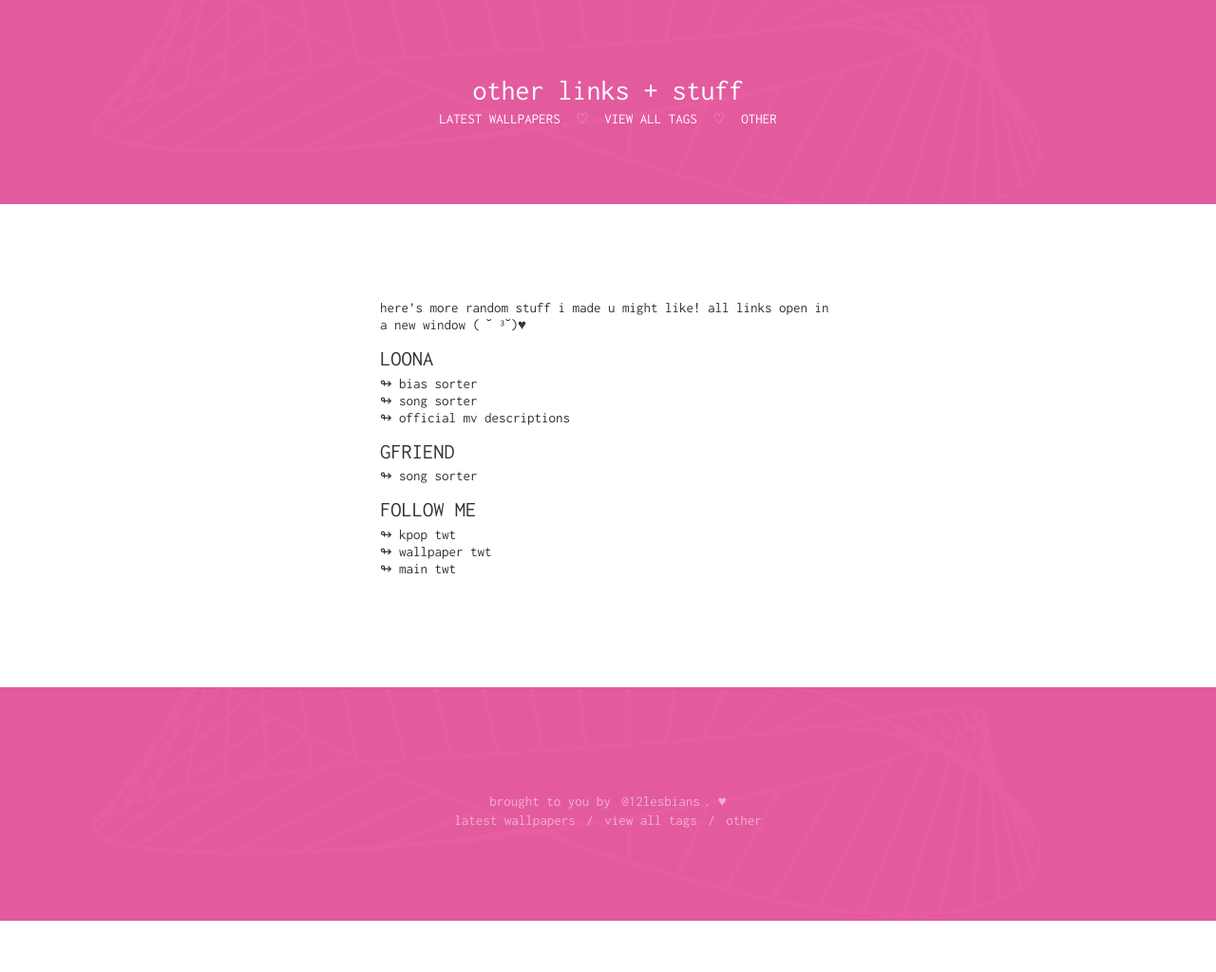
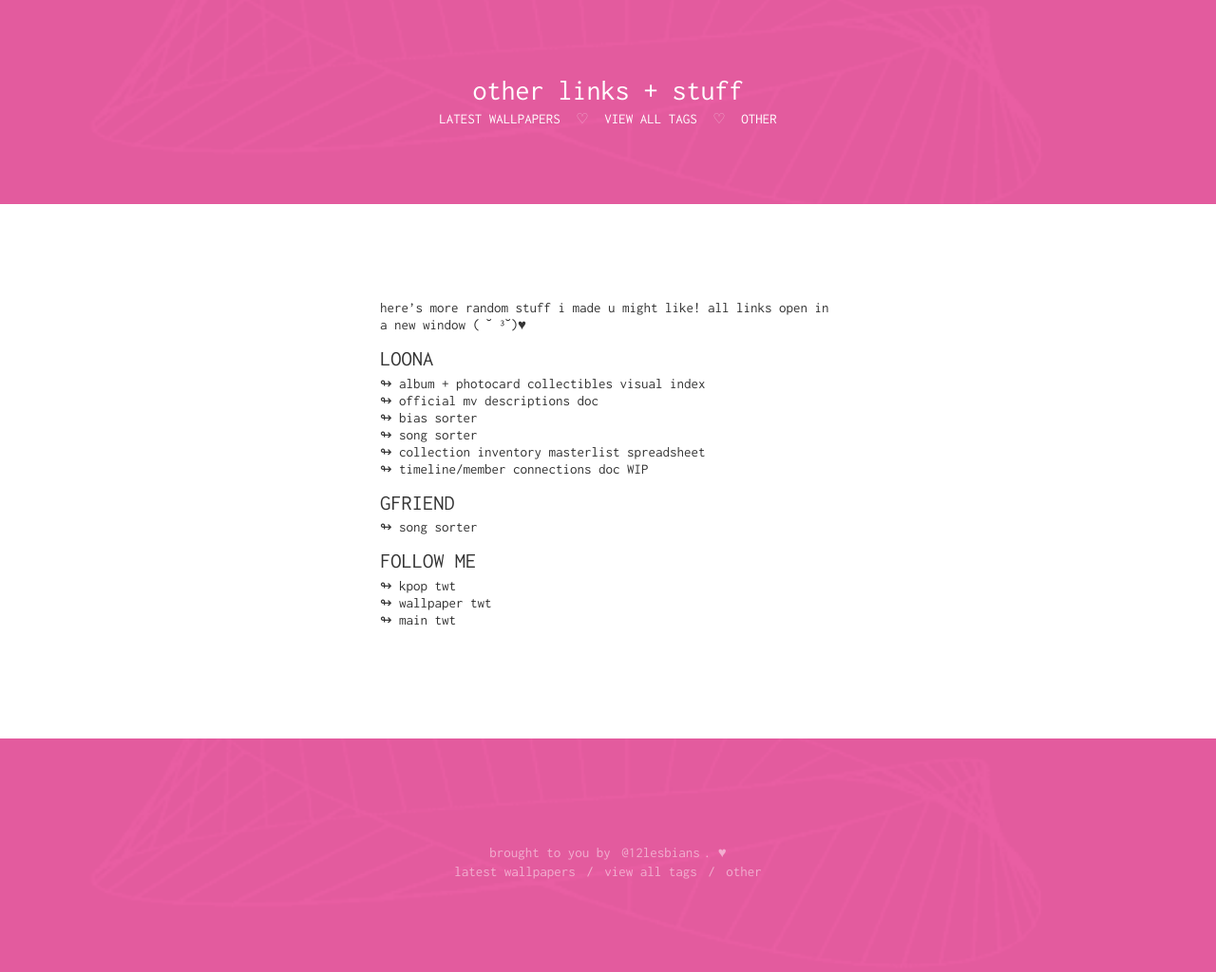
Before and after one commit to skullface/girlgroupsdotnet, a Jekyll site: the page built from more.md, in a window 1280 px wide. Shown: the whole page at 95% size. Built offline with Jekyll 4.4.1, drawn with Linux system fonts in a browser that asks for light colours; before the commit the page ends 970 px from its top, so only the background shows below that.

Commit message:
update more links

```diff
--- a/more.md
+++ b/more.md
@@ -7,9 +7,12 @@
 here’s more random stuff i made u might like! all links open in a new window ( ˘ ³˘)♥
 
 ## LOONA
+↬ [album + photocard collectibles visual index](https://docs.google.com/spreadsheets/d/1gXHU8EPo3rdXrMCRBdkcORoQe6zpmK61Wjj6oRXkV_8/edit?usp=sharing){:target="_blank"}<br>
+↬ [official mv descriptions doc](https://docs.google.com/document/d/1KX_1NsSM2jGEtQ489577AudPutPme74LQQAbTtAQJJ4/edit?usp=sharing){:target="_blank"}<br>
 ↬ [bias sorter](bias-sorter/loona){:target="_blank"}<br>
 ↬ [song sorter](song-picker/loona){:target="_blank"}<br>
-↬ [official mv descriptions](https://docs.google.com/document/d/1KX_1NsSM2jGEtQ489577AudPutPme74LQQAbTtAQJJ4/edit?usp=sharing){:target="_blank"}
+↬ [collection inventory masterlist spreadsheet](https://docs.google.com/spreadsheets/d/1h05GiJbwQ2ALHWnGRzucHtieocdqG9Sdg8HmsZv_KI0/edit?usp=sharing){:target="_blank"}<br>
+↬ [timeline/member connections doc WIP](https://docs.google.com/document/d/1Y80H2QUDrBoqlORscBBK_u-m48oH7HR4gTl-IR1pvOU/edit?usp=sharing){:target="_blank"}
 
 ## GFRIEND
 ↬ [song sorter](/song-picker/gfriend){:target="_blank"}
```
